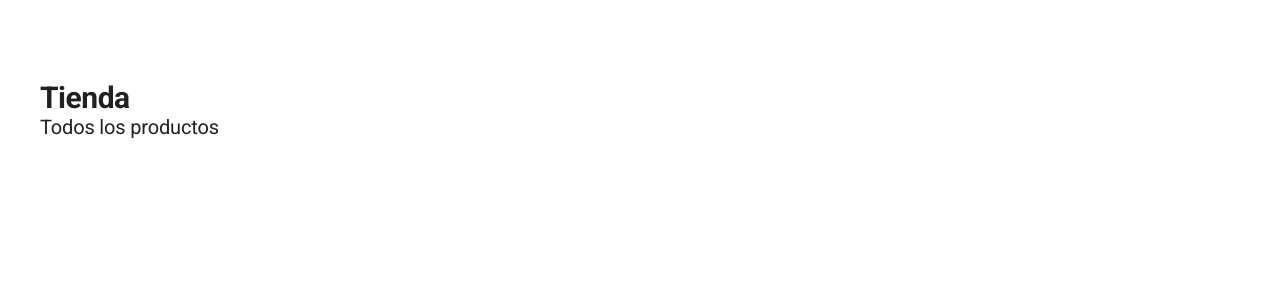
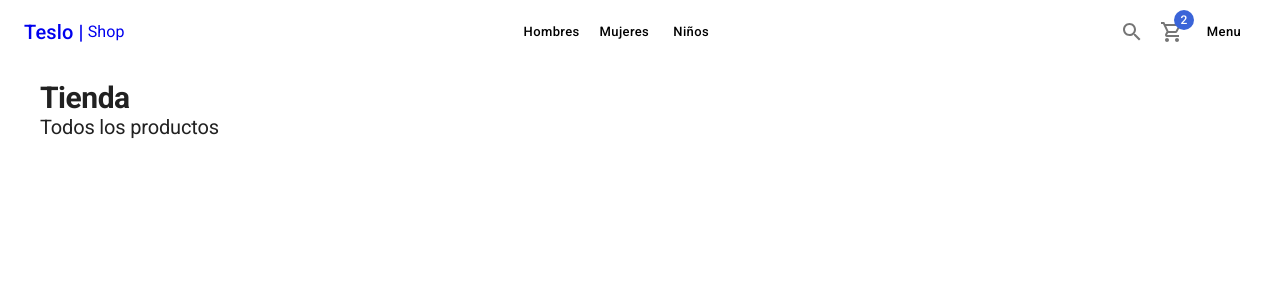
Before and after one commit to sergio1599/teslo-shop, a Next.js app: page / in a window 1280 px wide. Shown: the top 300 px of the page. Built offline with nearby package versions, Linux system fonts and the light colour scheme.

Commit message:
create NavBar

```diff
--- a/components/layouts/ShopLayout.tsx
+++ b/components/layouts/ShopLayout.tsx
@@ -1,5 +1,6 @@
 import Head from "next/head";
 import { FC } from "react";
+import { NavBar } from "../ui";
 
 interface Props {
   title: string;
@@ -23,7 +24,7 @@ export const ShopLayout: FC<Props> = ({
         <meta name="og:desciption" content={pageDescription} />
         {imageFullUrl && <meta name="og:image" content={imageFullUrl} />}
       </Head>
-      <nav>{/* NavBar */}</nav>
+      <nav><NavBar/></nav>
       {/* SideBar */}
       <main
         style={{
--- /dev/null
+++ b/components/ui/NavBar.tsx
@@ -0,0 +1,59 @@
+import NextLink from "next/link";
+import {
+  AppBar,
+  Link,
+  Toolbar,
+  Button,
+  IconButton,
+  Typography,
+  Badge,
+} from "@mui/material";
+import { Box } from "@mui/system";
+import { SearchOutlined, ShoppingCartOutlined } from "@mui/icons-material";
+
+export const NavBar = () => {
+  return (
+    <AppBar>
+      <Toolbar>
+        <NextLink href="/" passHref>
+          <Link display="flex" alignItems="center">
+            <Typography variant="h6">Teslo |</Typography>
+            <Typography sx={{ ml: 0.5 }}>Shop</Typography>
+          </Link>
+        </NextLink>
+        <Box flex={1} />
+        <Box sx={{display:{xs:'none', sm:'block'}}}>
+          <NextLink href="/category/men" passHref>
+            <Link>
+              <Button>Hombres</Button>
+            </Link>
+          </NextLink>
+          <NextLink href="/category/women" passHref>
+            <Link>
+              <Button>Mujeres</Button>
+            </Link>
+          </NextLink>
+          <NextLink href="/category/kid" passHref>
+            <Link>
+              <Button>Niños</Button>
+            </Link>
+          </NextLink>
+        </Box>
+        <Box flex={1} />
+        <IconButton>
+          <SearchOutlined />
+        </IconButton>
+        <NextLink href="/cart" passHref>
+          <Link>
+            <IconButton>
+              <Badge badgeContent={2} color="secondary">
+                <ShoppingCartOutlined />
+              </Badge>
+            </IconButton>
+          </Link>
+        </NextLink>
+        <Button>Menu</Button>
+      </Toolbar>
+    </AppBar>
+  );
+};
--- /dev/null
+++ b/components/ui/index.ts
@@ -0,0 +1 @@
+export * from './NavBar'
--- a/themes/light-theme.ts
+++ b/themes/light-theme.ts
@@ -55,6 +55,8 @@ export const lightTheme = createTheme({
       },
       styleOverrides: {
         root: {
+          backgroundColor: 'white',
+          color: 'black',
           textTransform: 'none',
           boxShadow: 'none',
           borderRadius: 10,
```
